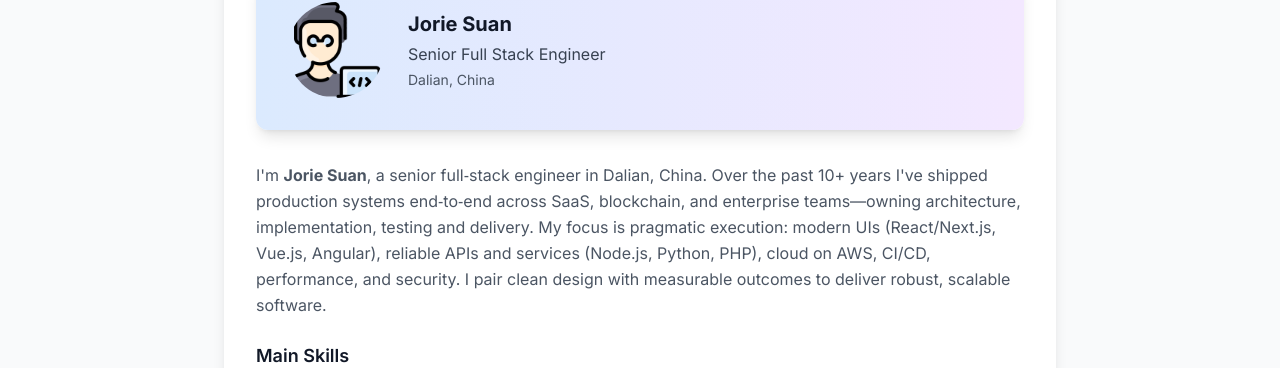
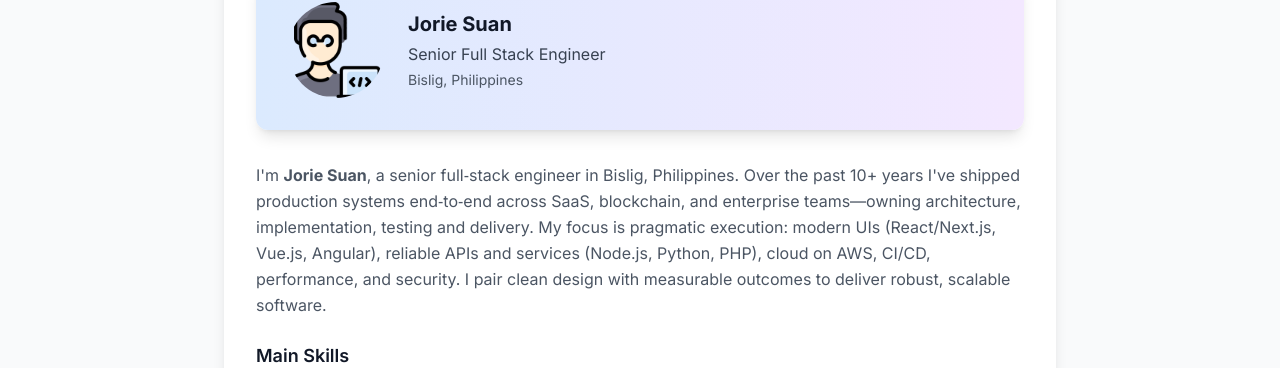
Before and after one commit to braveheart-star/daves-piedad, a Next.js app: page /about in a window 1280 px wide. Shown: the part 243-611 px from the top of the page. Built offline with nearby package versions, Linux system fonts and the light colour scheme.

Commit message:
chore: update location to Bislig, Philippines

```diff
--- a/src/app/about/page.tsx
+++ b/src/app/about/page.tsx
@@ -23,7 +23,7 @@ export default function About() {
       <div className="space-y-1">
         <h2 className="text-xl font-bold text-gray-900 dark:text-white">Jorie Suan</h2>
         <p className="text-base text-gray-700 dark:text-gray-300">Senior Full Stack Engineer</p>
-        <p className="text-sm text-gray-600 dark:text-gray-400">Dalian, China</p>
+        <p className="text-sm text-gray-600 dark:text-gray-400">Bislig, Philippines</p>
       </div>
     </div>
 
@@ -31,7 +31,7 @@ export default function About() {
           <div className="space-y-6">
             <div>
               <p className="text-gray-600 dark:text-gray-300 leading-relaxed">
-                I&apos;m <strong>Jorie Suan</strong>, a senior full‑stack engineer in Dalian, China. Over the past 10+ years I&apos;ve shipped production systems end‑to‑end across SaaS, blockchain, and enterprise teams—owning architecture, implementation, testing and delivery. My focus is pragmatic execution: modern UIs (React/Next.js, Vue.js, Angular), reliable APIs and services (Node.js, Python, PHP), cloud on AWS, CI/CD, performance, and security. I pair clean design with measurable outcomes to deliver robust, scalable software.
+                I&apos;m <strong>Jorie Suan</strong>, a senior full‑stack engineer in Bislig, Philippines. Over the past 10+ years I&apos;ve shipped production systems end‑to‑end across SaaS, blockchain, and enterprise teams—owning architecture, implementation, testing and delivery. My focus is pragmatic execution: modern UIs (React/Next.js, Vue.js, Angular), reliable APIs and services (Node.js, Python, PHP), cloud on AWS, CI/CD, performance, and security. I pair clean design with measurable outcomes to deliver robust, scalable software.
               </p>
             </div>
 
--- a/src/app/contact/page.tsx
+++ b/src/app/contact/page.tsx
@@ -121,7 +121,7 @@ export default function Contact() {
                 </div>
                 <div>
                   <h3 className="text-lg font-semibold text-gray-900 dark:text-white mb-2">Location</h3>
-                  <p className="text-gray-600 dark:text-gray-300 mb-1">Dalian, China</p>
+                  <p className="text-gray-600 dark:text-gray-300 mb-1">Bislig, Philippines</p>
                   <p className="text-sm text-gray-500 dark:text-gray-400">Available for remote work worldwide</p>
                 </div>
               </div>
```
